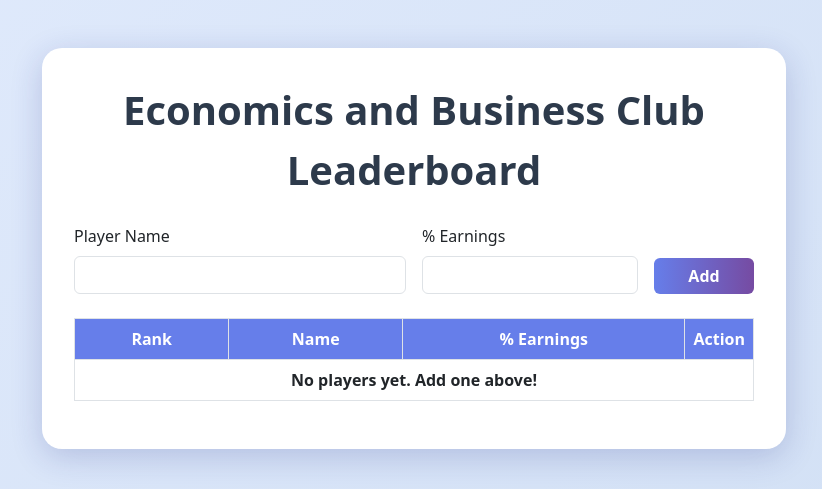
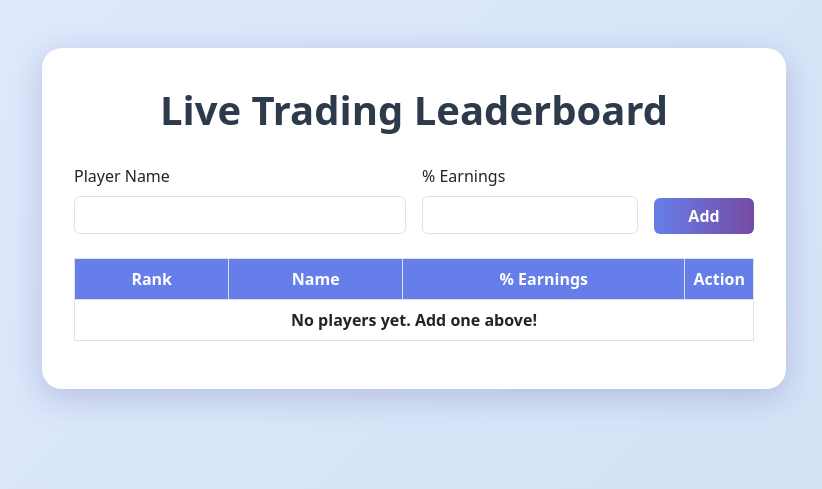
Before and after one commit to ririririr/leaderboard, a Flask app: page / in a window 1280 px wide. Shown: the top 489 px of the page, without its empty margins (226-1048 px from the left). Run offline with Flask 3, Linux system fonts and the light colour scheme; data that the repository does not hold is empty.

Commit message:
changed title

```diff
--- a/templates/index.html
+++ b/templates/index.html
@@ -89,7 +89,7 @@
         for (let i = 0; i < 12; i++) setTimeout(createMoney, i*200);
         </script>
         <div class="leaderboard mx-auto col-lg-8 col-md-10">
-            <div class="leaderboard-title text-center mb-4">Economics and Business Club Leaderboard</div>
+            <div class="leaderboard-title text-center mb-4">Live Trading Leaderboard</div>
             <form method="POST" action="/add" class="row g-3 mb-4">
                 <div class="col-md-6">
                     <label for="name" class="form-label">Player Name</label>
```
